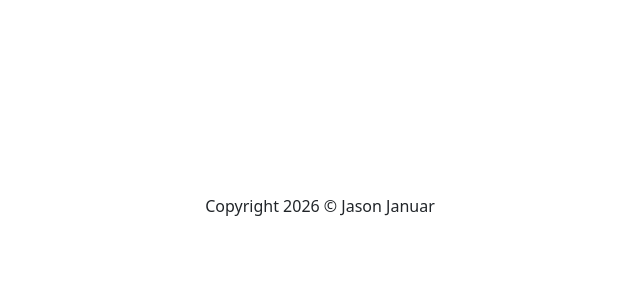
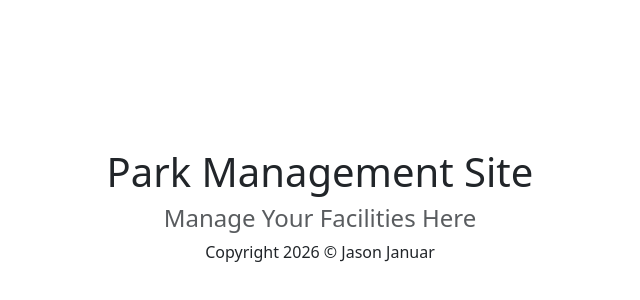
Before and after one commit to JazzAnt/park-manager, a React (Vite) app: page / in a window 1280 px wide. Shown: the part 186-486 px from the top of the page, without its empty margins (320-960 px from the left). Built offline with nearby package versions, Linux system fonts and the light colour scheme.

Commit message:
add header component

```diff
--- a/src/App.jsx
+++ b/src/App.jsx
@@ -3,11 +3,13 @@ import reactLogo from "./assets/react.svg";
 import viteLogo from "/vite.svg";
 import "./App.css";
 
+import Header from "./components/Header";
 import Footer from "./components/Footer";
 
 function App() {
   return (
     <>
+      <Header title="Park Management Site" subtitle="Manage Your Facilities Here"/>
       <Footer />
     </>
   );
--- /dev/null
+++ b/src/components/Header.jsx
@@ -0,0 +1,17 @@
+const Header = ({ title = "Park Manager", subtitle = "" }) => {
+  if (subtitle)
+    return (
+      <header>
+        <h1>{title}</h1>
+        <h4 className="text-muted">{subtitle}</h4>
+      </header>
+    );
+  else
+    return (
+      <header>
+        <h1>{title}</h1>
+      </header>
+    );
+};
+
+export default Header;
```
